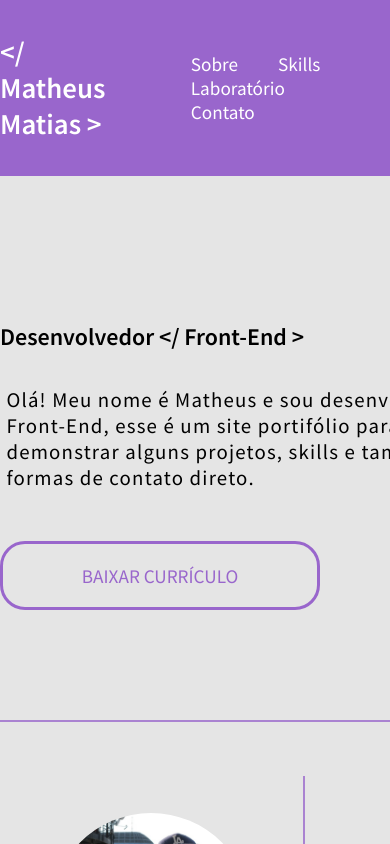
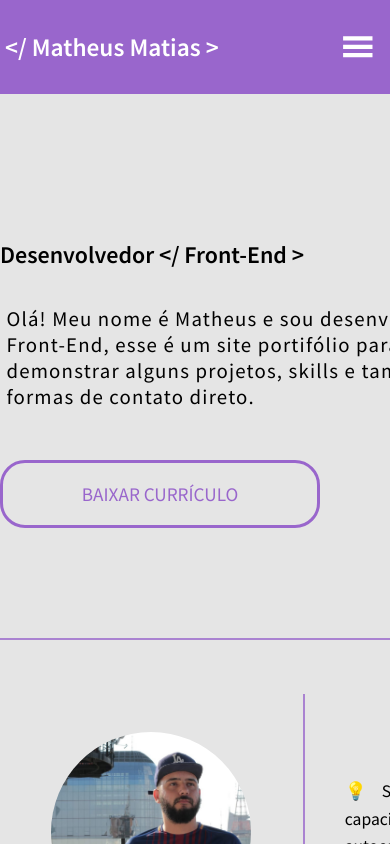
Before and after one commit to mmathias2011/personalPage, a React (Create React App) app: page / in a window 390 px wide. Shown: the top 844 px of the page. Built offline with nearby package versions, Linux system fonts and the light colour scheme.

Commit message:
Adicionando menu mobile

```diff
--- a/src/Components/Footer.js
+++ b/src/Components/Footer.js
@@ -11,6 +11,10 @@ const Container = styled.div`
     p{
         font-size:1.5rem;
     }
+
+    @media  screen and  (max-width: 560px){
+        margin:0 auto;
+    }
 `
 const Footer = () => {
     return (
--- a/src/Components/Header.js
+++ b/src/Components/Header.js
@@ -1,11 +1,20 @@
 import React from 'react'
 import styled from 'styled-components'
 import * as Scroll from 'react-scroll'
+import { IconContext } from 'react-icons/lib'
+import { GiHamburgerMenu } from 'react-icons/gi'
+import { useState } from 'react'
+
 
 const Section = styled.section`
     background:#9966cc;
     padding: 10px 0;
     width:100%;
+
+    @media screen and (max-width: 560px){
+        width:100%;
+
+    }
 `
 const Div = styled.div`
     display:flex;
@@ -13,10 +22,26 @@ const Div = styled.div`
     align-items:center;
     max-width: 960px;
     margin: 0 auto;
+    .mobilebtn, .mobilemenu{
+        display:none;
+    }
+    @media screen and (max-width: 560px){
+        .mobilebtn{
+            display:inline-flex;
+            padding-right:15px;
+        }
+
+    }
 `
 const H1 = styled.h1`
     font-size: 1.8rem;
     color:white;
+    @media screen and (max-width: 560px){
+        white-space: nowrap;
+        font-size:3vmax;
+        padding-left:5px;
+
+    }
 `
 const Ul = styled.ul`
     display:flex;
@@ -37,21 +62,82 @@ const Ul = styled.ul`
             transform: scale(1.1);
         }
     }
+    @media screen and (max-width:560px){
+        display:none;
+    }
+`
+const DivMenuMobile = styled.div`
 
+.mobilemenu{
+    display:none;
+
+    margin-top:0;
+    padding-left:0;
+
+}
+.mobilemenu li{
+    padding-top:5px;
+    padding-bottom:5px;
+    text-align:center;
+    border-bottom:1px solid #9966cc;
+
+}
+
+#on{
+    display:block;
+    width:100%;
+    animation: smooth 5s forwards;
+
+    @keyframes smooth {
+        from{
+            left:-100px;
+        }
+        to{
+            right:100px;
+        }
+    }
+
+}
+
+#off{
+    display:none;
+
+}
 `
+
+
+
+
 const Header = () => {
+
+    const [ State, setState]  = useState(false);
+
+
     return (
+        <>
             <Section>
                 <Div>
                     <H1> &lt;/ Matheus Matias &gt;</H1>
+                    <i className="mobilebtn" onClick={() =>{setState(!State) }}><IconContext.Provider value={{size:"2.1rem", color: "white"}}><GiHamburgerMenu/></IconContext.Provider></i>
                     <Ul>
-                          <li><Scroll.Link to="sobre" smooth={true}>Sobre</Scroll.Link></li>
-                          <li><Scroll.Link to="skills" smooth={true}>Skills</Scroll.Link></li>
-                          <li><Scroll.Link to="laboratorio" smooth={true}>Laboratório</Scroll.Link></li>
-                          <li><Scroll.Link to="contato" smooth={true}>Contato</Scroll.Link></li>
+                        <li><Scroll.Link to="sobre" smooth={true}>Sobre</Scroll.Link></li>
+                        <li><Scroll.Link to="skills" smooth={true}>Skills</Scroll.Link></li>
+                        <li><Scroll.Link to="laboratorio" smooth={true}>Laboratório</Scroll.Link></li>
+                        <li><Scroll.Link to="contato" smooth={true}>Contato</Scroll.Link></li>
                     </Ul>
                 </Div>
+
             </Section>
+            <DivMenuMobile >
+            <ul className="mobilemenu" id={ State ? 'on' : 'off'}>
+
+                <li><Scroll.Link to="sobre" smooth={true}>Sobre</Scroll.Link></li>
+                <li><Scroll.Link to="skills" smooth={true}>Skills</Scroll.Link></li>
+                <li><Scroll.Link to="laboratorio" smooth={true}>Laboratório</Scroll.Link></li>
+                <li><Scroll.Link to="contato" smooth={true}>Contato</Scroll.Link></li>
+            </ul>
+        </DivMenuMobile>
+        </>
     )
 }
 export default Header
```
Also changed, not shown: 1 other file (tests, documents, lock files or other folders).
